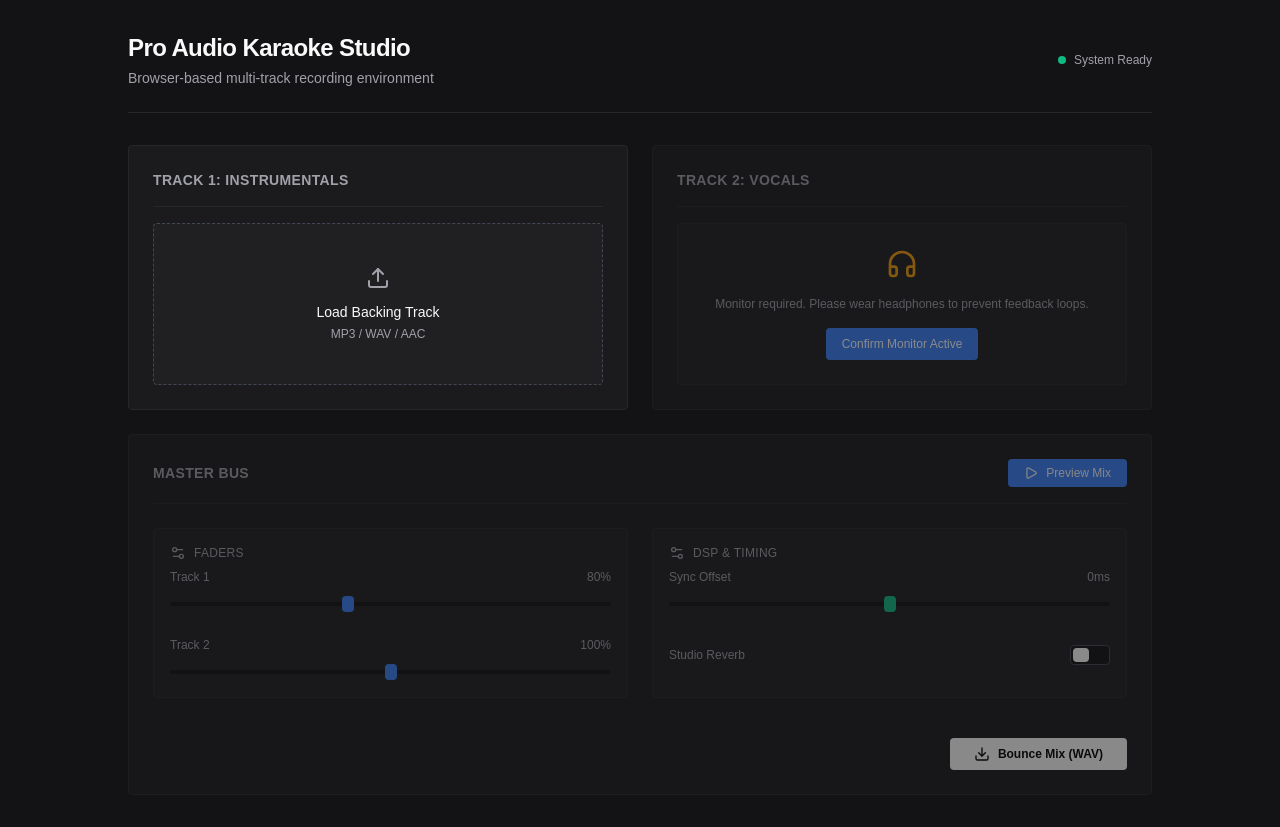
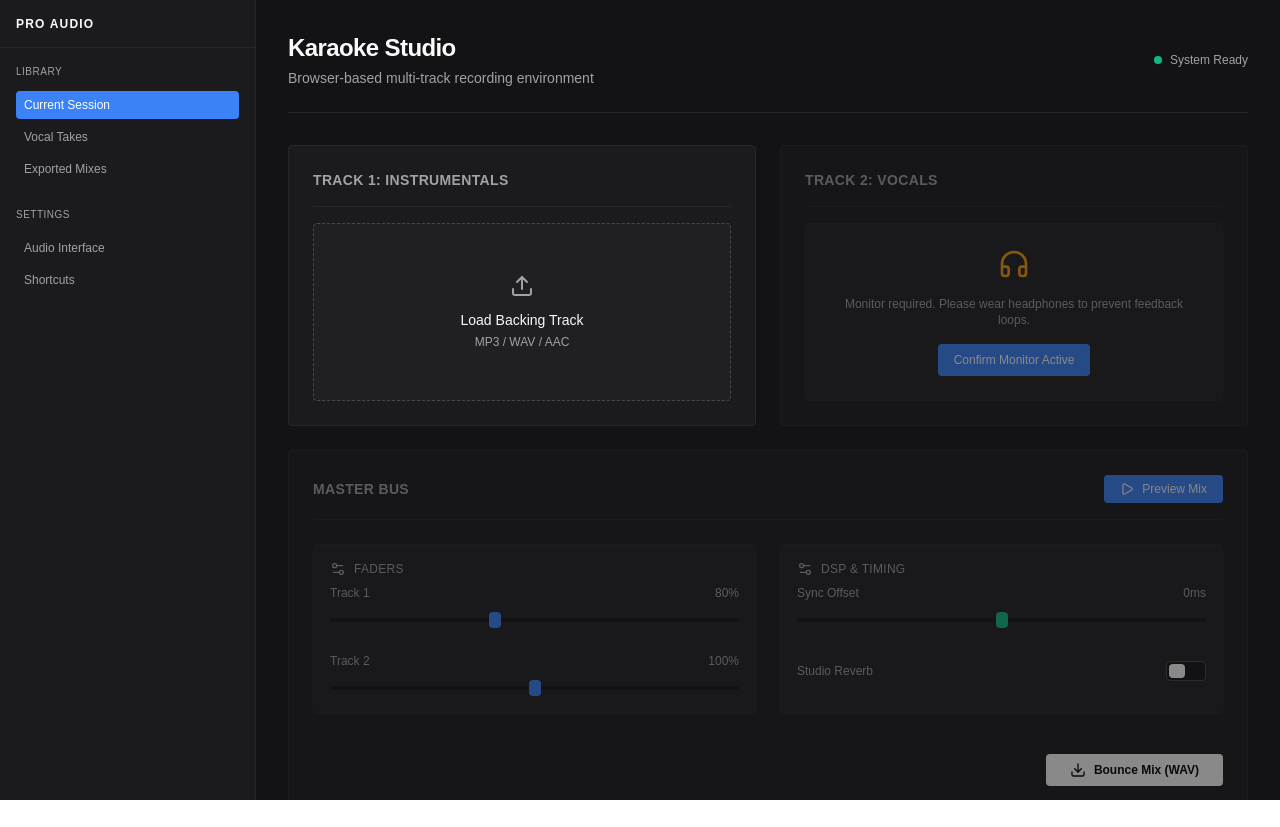
Before and after one commit to sushantabhat/karokie, a Next.js app: page / in a window 1280 px wide. After the commit the page ends 800 px from the top, so only its background shows below. Built offline with nearby package versions, Linux system fonts and the light colour scheme.

Commit message:
style: added a left sidebar to complete the DAW layout

```diff
--- a/src/components/KaraokeStudio.tsx
+++ b/src/components/KaraokeStudio.tsx
@@ -110,12 +110,49 @@ export default function KaraokeStudio() {
   };
 
   return (
-    <div className="min-h-screen bg-[#131315] text-[#fafafa] p-8 font-sans">
-      <div className="max-w-5xl mx-auto space-y-6">
+    <div className="min-h-screen bg-[#131315] text-[#fafafa] font-sans flex overflow-hidden">
+
+      {/* LEFT SIDEBAR */}
+      <aside className="w-64 bg-[#1b1b1d] border-r border-[#27272a] hidden md:flex flex-col">
+        <div className="h-12 border-b border-[#27272a] flex items-center px-4">
+          <h1 className="text-xs font-bold tracking-widest uppercase">Pro Audio</h1>
+        </div>
+        <nav className="flex-1 p-4 space-y-6">
+          <div>
+            <h2 className="text-[10px] font-mono text-[#a1a1aa] mb-3 uppercase tracking-wider">Library</h2>
+            <ul className="space-y-1">
+              <li>
+                <button className="w-full text-left px-2 py-1.5 rounded text-xs bg-[#3b82f6] text-white">Current Session</button>
+              </li>
+              <li>
+                <button className="w-full text-left px-2 py-1.5 rounded text-xs text-[#a1a1aa] hover:bg-[#201f21] hover:text-white transition-colors">Vocal Takes</button>
+              </li>
+              <li>
+                <button className="w-full text-left px-2 py-1.5 rounded text-xs text-[#a1a1aa] hover:bg-[#201f21] hover:text-white transition-colors">Exported Mixes</button>
+              </li>
+            </ul>
+          </div>
+          <div>
+            <h2 className="text-[10px] font-mono text-[#a1a1aa] mb-3 uppercase tracking-wider">Settings</h2>
+            <ul className="space-y-1">
+              <li>
+                <button className="w-full text-left px-2 py-1.5 rounded text-xs text-[#a1a1aa] hover:bg-[#201f21] hover:text-white transition-colors">Audio Interface</button>
+              </li>
+              <li>
+                <button className="w-full text-left px-2 py-1.5 rounded text-xs text-[#a1a1aa] hover:bg-[#201f21] hover:text-white transition-colors">Shortcuts</button>
+              </li>
+            </ul>
+          </div>
+        </nav>
+      </aside>
+
+      {/* MAIN STAGE */}
+      <div className="flex-1 flex flex-col h-screen overflow-y-auto p-8">
+        <div className="max-w-5xl mx-auto w-full space-y-6">
 
           <header className="flex flex-col md:flex-row md:items-center justify-between border-b border-[#27272a] pb-6 mb-8">
             <div>
-            <h1 className="text-2xl font-bold tracking-tight">Pro Audio Karaoke Studio</h1>
+              <h1 className="text-2xl font-bold tracking-tight">Karaoke Studio</h1>
               <p className="text-sm text-[#a1a1aa] mt-1">Browser-based multi-track recording environment</p>
             </div>
             <div className="mt-4 md:mt-0 flex gap-4">
@@ -340,5 +377,6 @@ export default function KaraokeStudio() {
 
         </div>
       </div>
+    </div>
   );
 }
```
Lines whose indentation alone changed are shown as unchanged.
